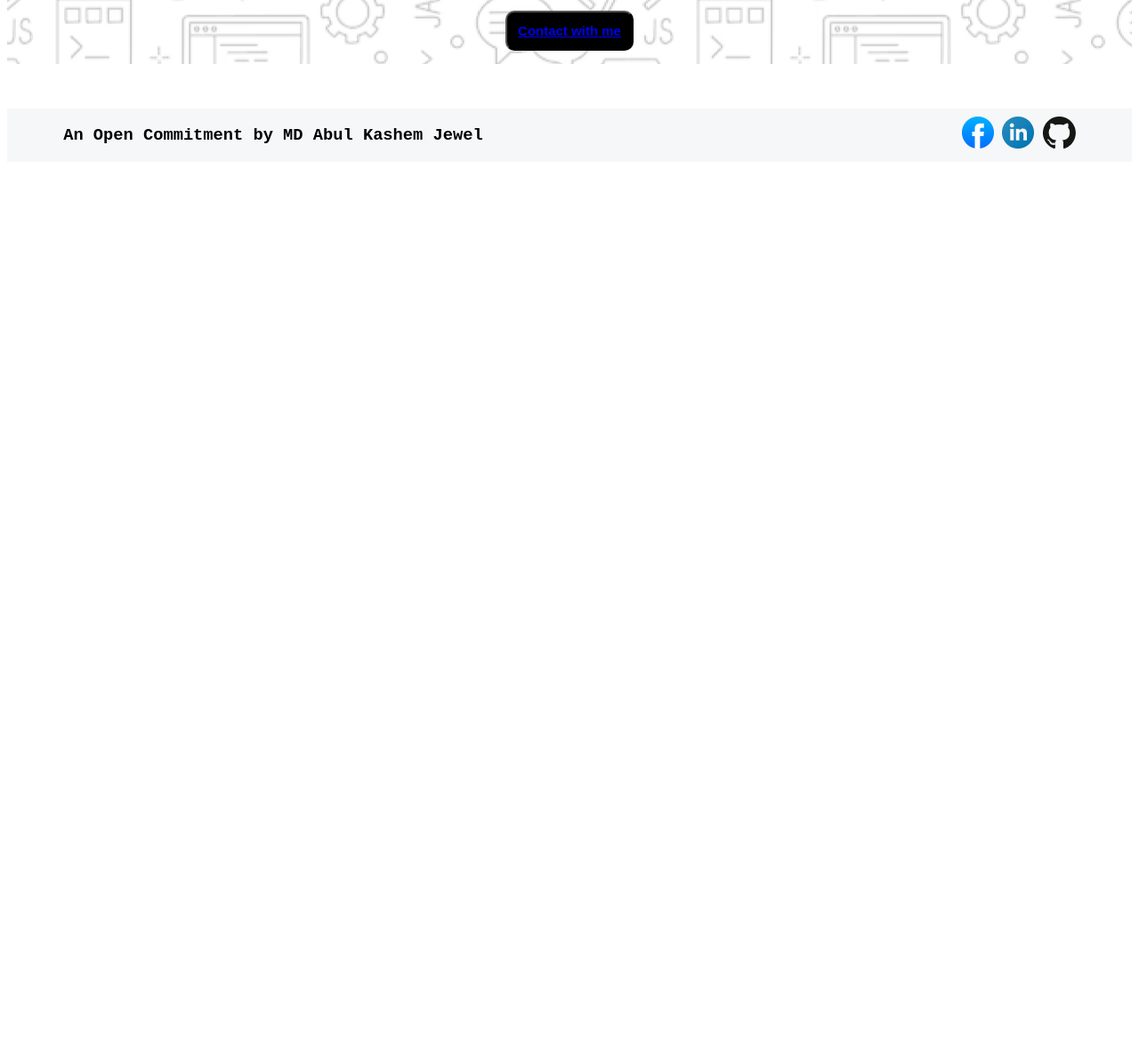
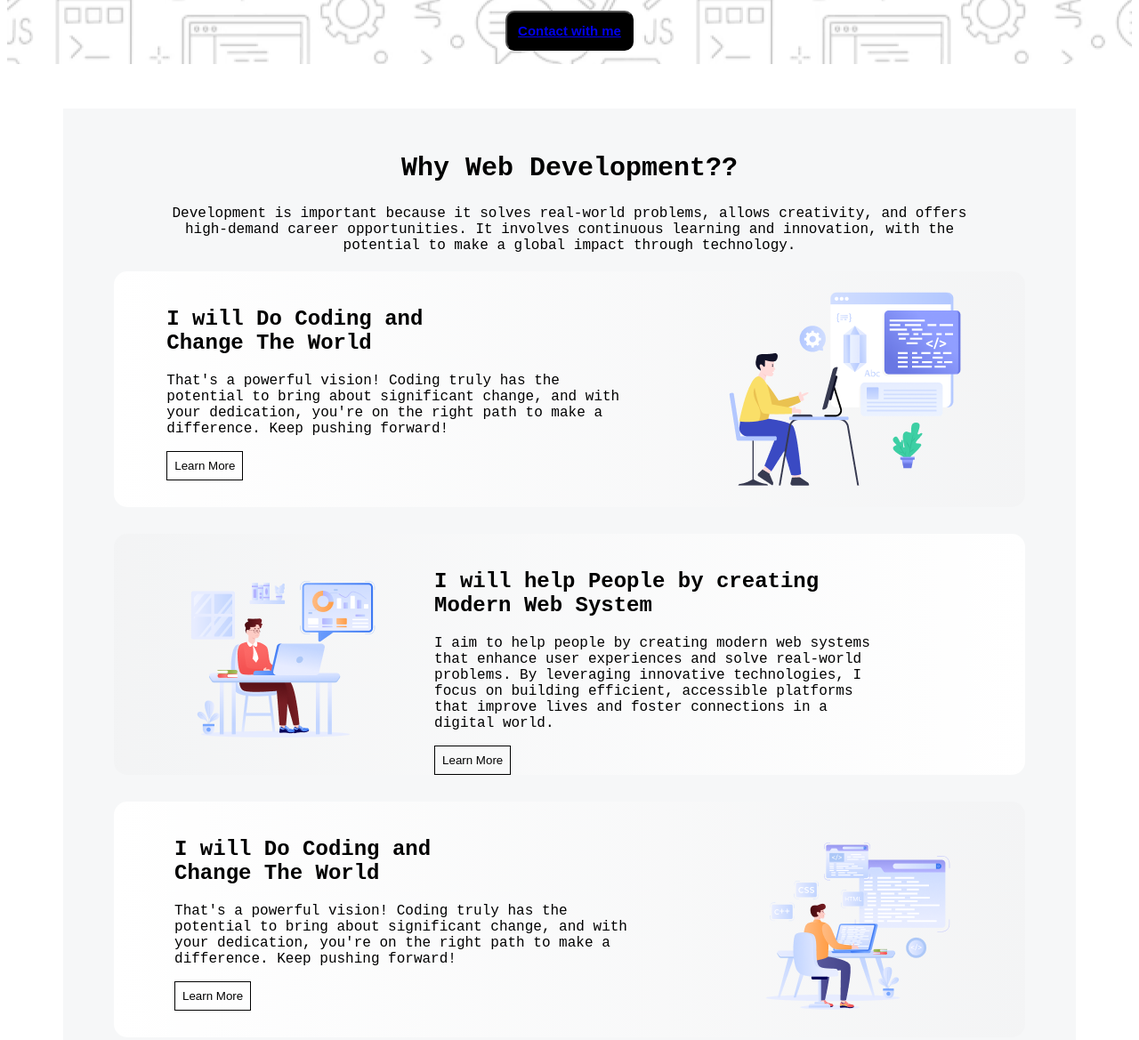
Before and after one commit to akjewel47/Assignment-1-Challenge-Begin, a plain HTML site: page index.html in a window 1280 px wide. Shown: the part 528-1697 px from the top of the page at 89% size. Before the commit the page ends 800 px from the top, so only its background shows below. Drawn offline with Linux system fonts and the light colour scheme; a web font is replaced by a local one.

Commit message:
added the first section and div

```diff
--- a/index.html
+++ b/index.html
@@ -37,7 +37,54 @@
             </div>
         </div>
     </header>
+    <main>
+        <!-- first section -->
+        <section class="first-section">
+            <div class="development">
+                <h1 class="section-title">Why Web Development??</h1>
+                <p class="section-description">Development is important because it solves real-world problems, allows
+                    creativity, and offers high-demand
+                    career opportunities. It involves continuous learning and innovation, with the potential to make a
+                    global impact through technology.</p>
+            </div>
+            <div class="section-first-div">
+                <div class="left-side">
+                    <h2>I will Do Coding and <br>Change The World</h2>
+                    <p>That's a powerful vision! Coding truly has the potential to bring about significant change, and
+                        with your dedication, you're on the right path to make a difference. Keep pushing forward!</p>
+                    <button class="btn-primary">Learn More</button>
+                </div>
 
+                <div>
+                    <img src="assets/Layer_1.png" alt="">
+                </div>
+            </div>
+            <div class="section-second-div">
+                <div class="second-img">
+                    <img src="assets/Group 3.png" alt="">
+                </div>
+                <div class="left-side">
+                    <h2>I will help People by creating Modern Web System</h2>
+                    <p>I aim to help people by creating modern web systems that enhance user experiences and solve
+                        real-world problems. By leveraging innovative technologies, I focus on building efficient,
+                        accessible platforms that improve lives and foster connections in a digital world.</p>
+                    <button class="btn-primary">Learn More</button>
+                </div>
+            </div>
+            <div class="section-third-div">
+                <div class="left-side">
+                    <h2>I will Do Coding and <br>Change The World</h2>
+                    <p>That's a powerful vision! Coding truly has the potential to bring about significant change, and
+                        with your dedication, you're on the right path to make a difference. Keep pushing forward!</p>
+                    <button class="btn-primary">Learn More</button>
+                </div>
+
+                <div>
+                    <img src="assets/Group 4.png" alt="">
+                </div>
+            </div>
+        </section>
+    </main>
 
     <!-- footer part-->
     <footer id="go-footer" class="footer">
--- a/style/style.css
+++ b/style/style.css
@@ -60,9 +60,89 @@
     color: white;
     background: black;
 }
+/* first div */
+
+.first-section {
+    background: #17203409;
+    padding-bottom: 50px;
+    margin: 20px;
+}
+
+.development {
+    margin-top: 50px;
+}
+
+.first-section {
+    width: 90%;
+    margin: auto;
+}
+
+.section-title {
+    padding-top: 50px;
+    font-size: 30px;
+    text-align: center;
+}
+
+.section-description {
+    width: 80%;
+    margin: auto;
+    display: flex;
+    justify-content: center;
+    align-items: center;
+    text-align: center;
+    margin-bottom: 20px;
+}
+
+.left-side {
+    width: 50%;
+
+}
+
+.section-first-div {
+    width: 90%;
+    margin: auto;
+    background: white;
+    display: flex;
+    justify-content: space-around;
+    padding-top: 20px;
+    border-radius: 15px;
+    background: linear-gradient(to right, white, #cdc9c910);
+    box-sizing: border-box;
+    margin-bottom: 30px;
+}
+
+.section-second-div {
+    width: 90%;
+    margin: auto;
+    background: white;
+    display: flex;
+    gap: 50px;
+    padding-top: 20px;
+    border-radius: 15px;
+    background: linear-gradient(to left, white, #9d9d9d09);
+    box-sizing: border-box;
+    margin-bottom: 30px;
+}
+
+.second-img {
+    margin-left: 70px;
+}
+
+.section-third-div {
+    width: 90%;
+    margin: auto;
+    background: white;
+    display: flex;
+    justify-content: space-around;
+    padding-top: 20px;
+    border-radius: 15px;
+    background: linear-gradient(to right, white, #cdc9c910);
+    box-sizing: border-box;
+    margin-bottom: 30px;
 
 
 
+}
 
 
 /* footer */
```
